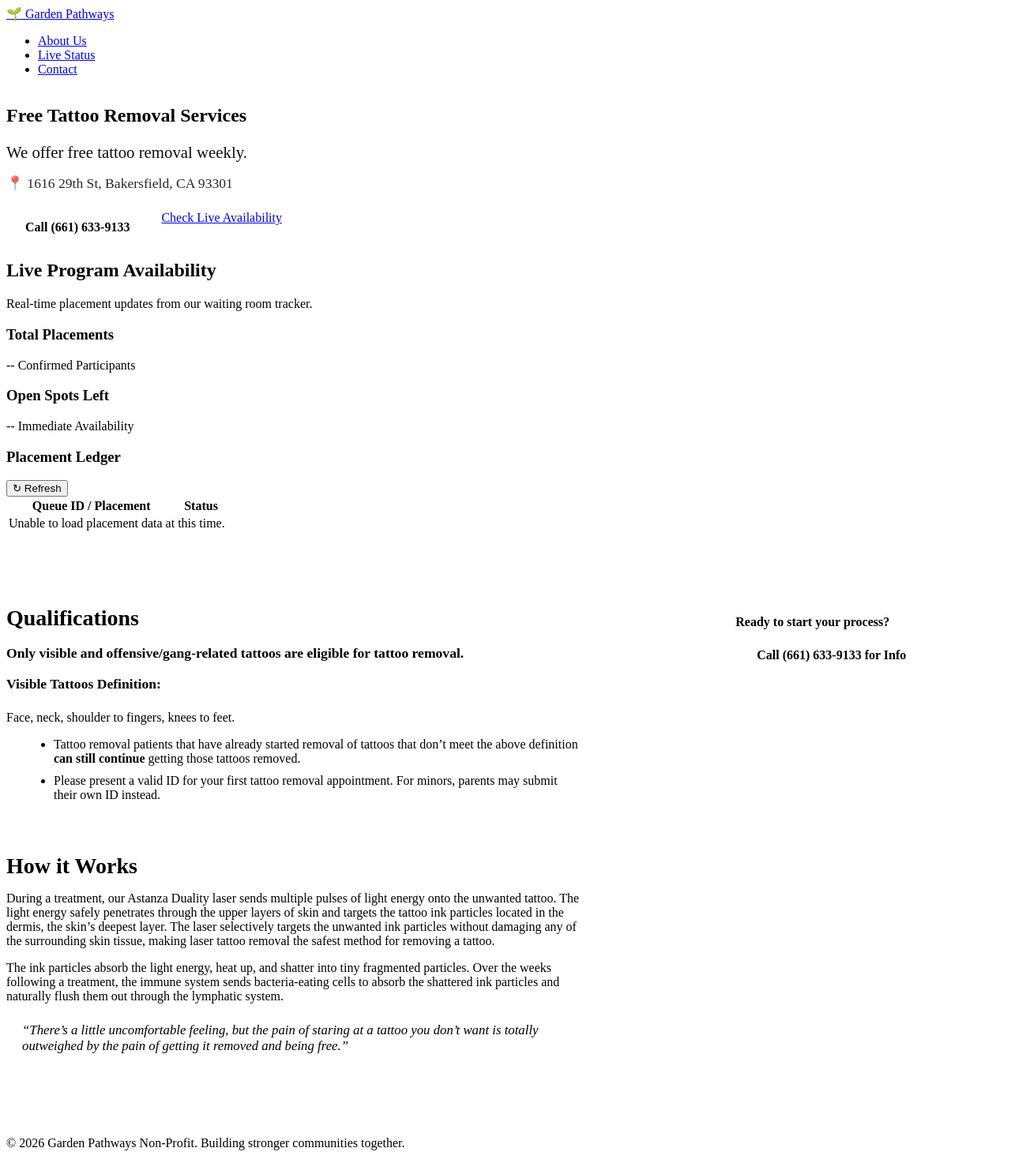
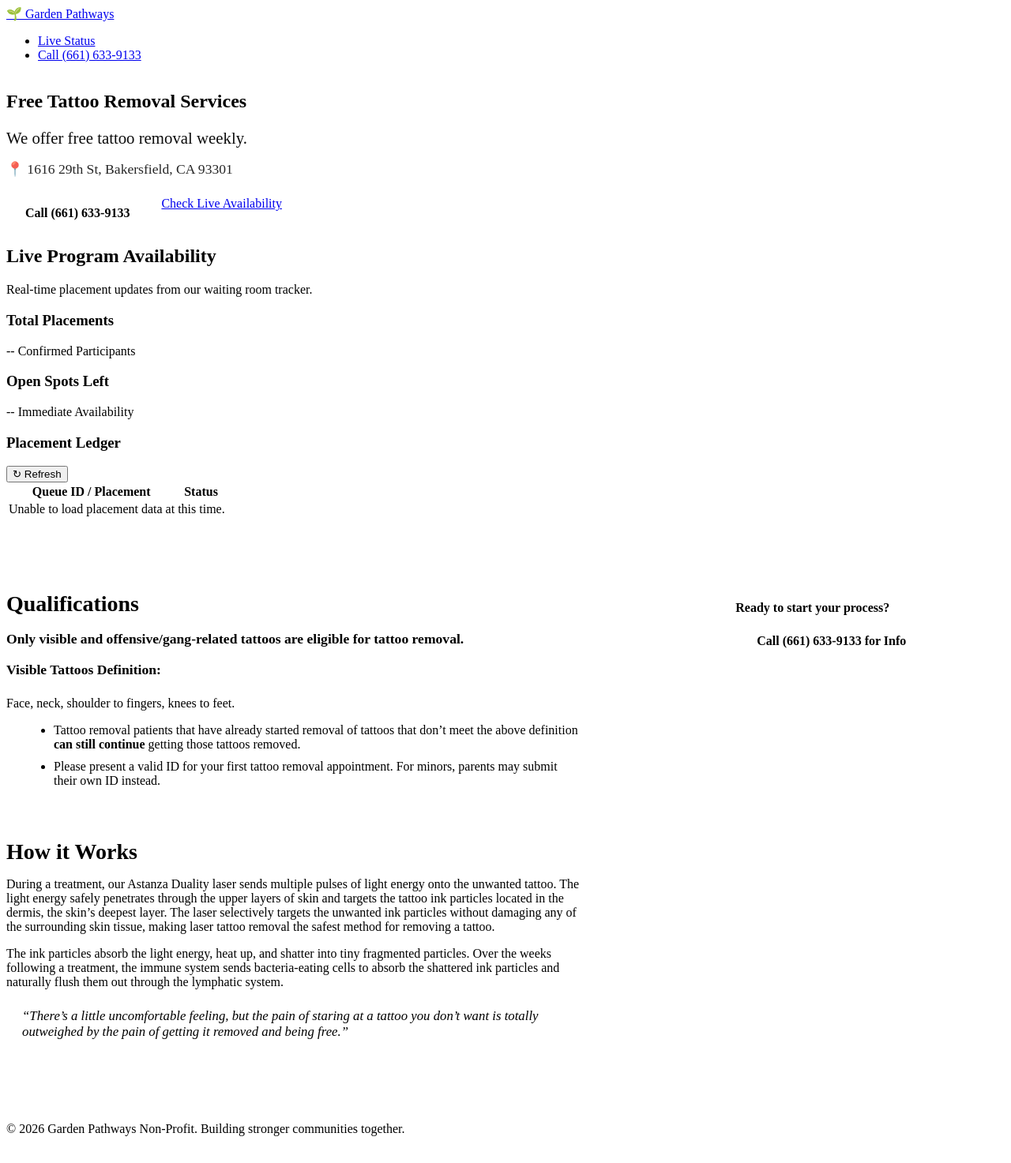
Before and after one commit to marianos-arch/gp-tattoo-removal, a Flask app: page / in a window 1280 px wide. Shown: the whole page at 79% size. After the commit the page ends 1439 px from the top, so only its background shows below. Run offline with Flask 3, Linux system fonts and the light colour scheme; data that the repository does not hold is empty.

Commit message:
Update title and contact link in base.html

```diff
--- a/app/templates/base.html
+++ b/app/templates/base.html
@@ -3,12 +3,8 @@
 <head>
   <meta charset="UTF-8">
   <meta name="viewport" content="width=device-width, initial-scale=1.0">
-  <title>{% block title %}Garden Pathways Non-Profit{% endblock %}</title>
+  <title>{% block title %}Garden Pathways - Free Tattoo Removal{% endblock %}</title>
   <link rel="stylesheet" href="{{ url_for('static', filename='style.css') }}">
-  <!-- Google Fonts for an earthy, professional look -->
-  <link rel="preconnect" href="https://fonts.googleapis.com">
-  <link rel="preconnect" href="https://fonts.gstatic.com" crossorigin>
-  <link href="https://fonts.googleapis.com/css2?family=Outfit:wght@300;400;600;700&display=swap" rel="stylesheet">
 </head>
 <body>
   <header class="navbar">
@@ -16,9 +12,8 @@
       <a href="/" class="logo">🌱 Garden Pathways</a>
       <nav>
         <ul class="nav-links">
-          <li><a href="#about">About Us</a></li>
           <li><a href="#status">Live Status</a></li>
-          <li><a href="#contact" class="btn-secondary">Contact</a></li>
+          <li><a href="tel:6616339133" class="btn-secondary">Call (661) 633-9133</a></li>
         </ul>
       </nav>
     </div>
```
